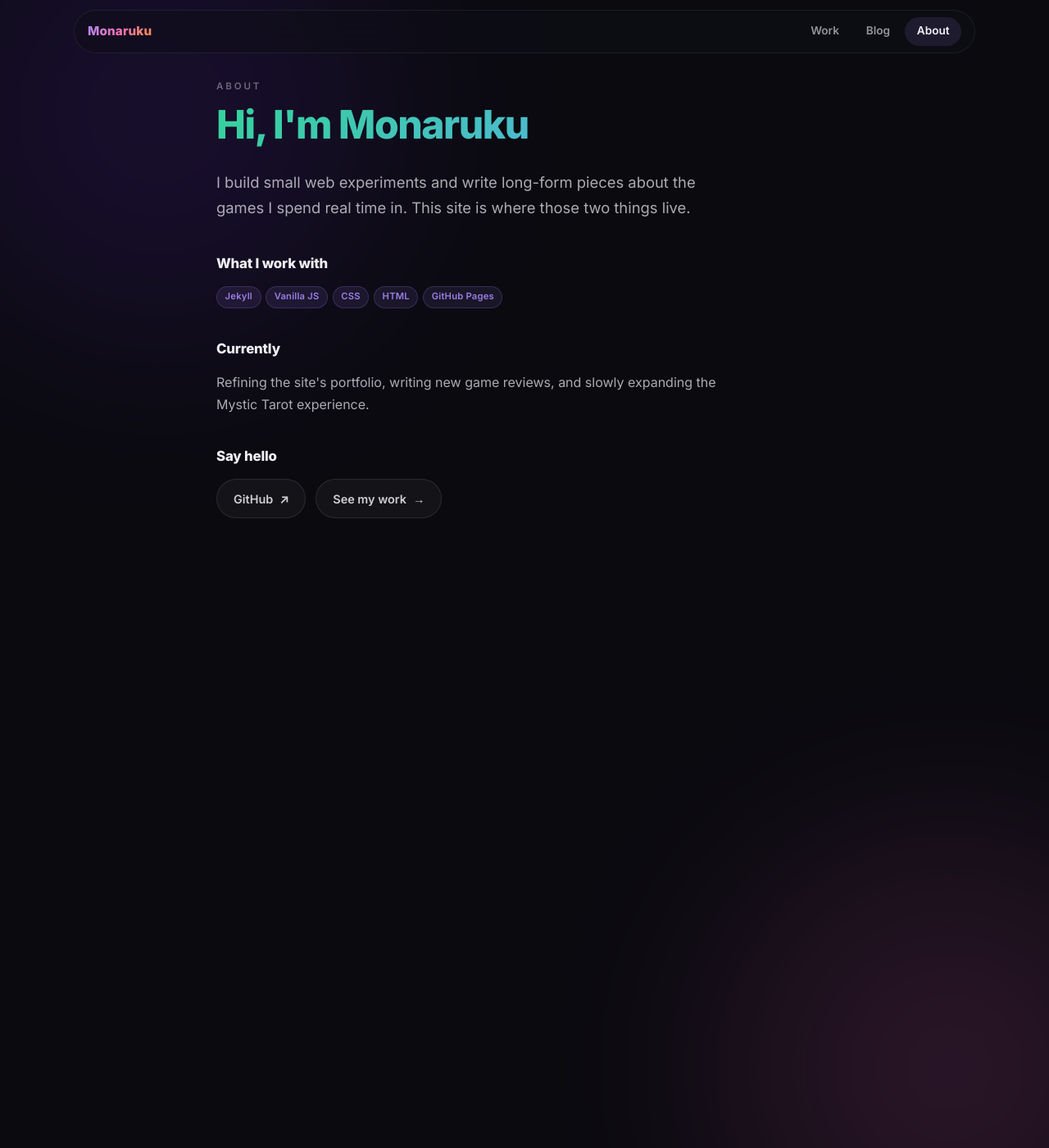
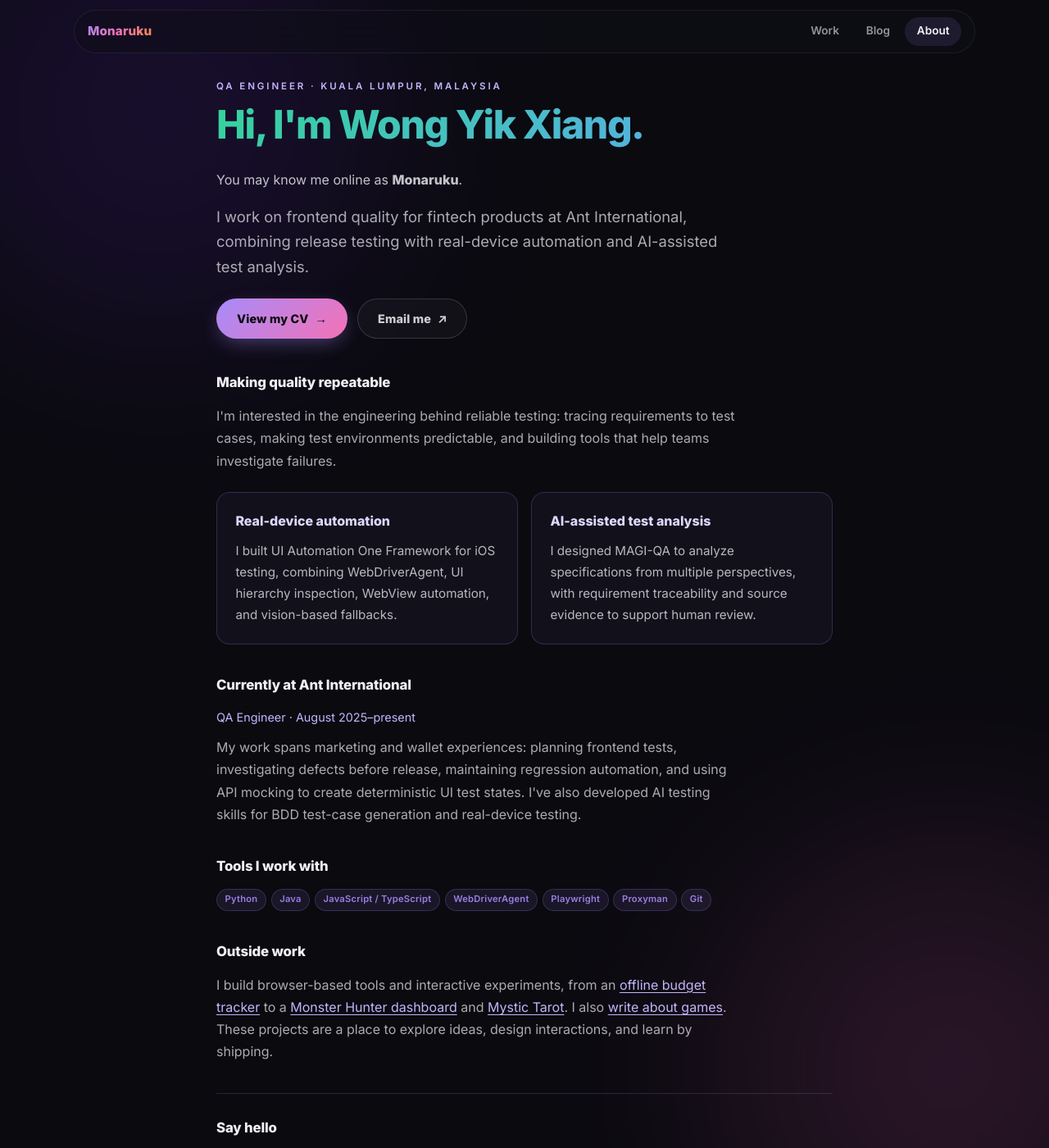
Before and after one commit to Monaruku/Monaruku.github.io, a Jekyll site: the page built from about/index.html, in a window 1280 px wide and 1400 px high. Shown: the whole window at 82% size. Built offline with Jekyll 4.4.1, drawn with Linux system fonts in a browser that asks for light colours; some of the changed text lies outside the part shown.

Commit message:
Update QA profile and CV; fix project filters and source links

```diff
--- a/about/index.html
+++ b/about/index.html
@@ -4,42 +4,65 @@ title: About Me
 permalink: /about/
 ---
 
-<div class="page about-page">
+<main class="page about-page">
   <header class="about-header">
-    <p class="section-eyebrow">About</p>
-    <h1 class="page-title gradient-about">Hi, I'm Monaruku</h1>
-    <p class="about-lede">I build small web experiments and write long-form pieces about the games I spend real time in. This site is where those two things live.</p>
+    <p class="section-eyebrow about-eyebrow">QA engineer · Kuala Lumpur, Malaysia</p>
+    <h1 class="page-title gradient-about">Hi, I'm Wong Yik Xiang.</h1>
+    <p class="about-alias">You may know me online as <strong>Monaruku</strong>.</p>
+    <p class="about-lede">I work on frontend quality for fintech products at Ant International, combining release testing with real-device automation and AI-assisted test analysis.</p>
+    <div class="hero-actions about-actions">
+      <a href="{{ '/resume/' | relative_url }}" class="btn btn-primary">View my CV <span aria-hidden="true">→</span></a>
+      <a href="mailto:yikxiangwong@gmail.com" class="btn btn-ghost">Email me <span aria-hidden="true">↗</span></a>
+    </div>
   </header>
 
   <div class="about-body">
-    <section class="about-block">
-      <h2 class="about-block-title">What I work with</h2>
-      <div class="stack-chips">
-        <span class="stack-chip">Jekyll</span>
-        <span class="stack-chip">Vanilla JS</span>
-        <span class="stack-chip">CSS</span>
-        <span class="stack-chip">HTML</span>
-        <span class="stack-chip">GitHub Pages</span>
+    <section class="about-block" aria-labelledby="about-approach">
+      <h2 class="about-block-title" id="about-approach">Making quality repeatable</h2>
+      <p class="about-paragraph">I'm interested in the engineering behind reliable testing: tracing requirements to test cases, making test environments predictable, and building tools that help teams investigate failures.</p>
+      <div class="about-focus-grid">
+        <article class="about-focus">
+          <h3>Real-device automation</h3>
+          <p>I built UI Automation One Framework for iOS testing, combining WebDriverAgent, UI hierarchy inspection, WebView automation, and vision-based fallbacks.</p>
+        </article>
+        <article class="about-focus">
+          <h3>AI-assisted test analysis</h3>
+          <p>I designed MAGI-QA to analyze specifications from multiple perspectives, with requirement traceability and source evidence to support human review.</p>
+        </article>
       </div>
     </section>
 
-    <section class="about-block">
-      <h2 class="about-block-title">Currently</h2>
-      <p class="about-paragraph">Refining the site's portfolio, writing new game reviews, and slowly expanding the Mystic Tarot experience.</p>
+    <section class="about-block" aria-labelledby="about-experience">
+      <h2 class="about-block-title" id="about-experience">Currently at Ant International</h2>
+      <p class="about-period">QA Engineer · <time datetime="2025-08">August 2025</time>–present</p>
+      <p class="about-paragraph">My work spans marketing and wallet experiences: planning frontend tests, investigating defects before release, maintaining regression automation, and using API mocking to create deterministic UI test states. I've also developed AI testing skills for BDD test-case generation and real-device testing.</p>
     </section>
 
-    <section class="about-block">
-      <h2 class="about-block-title">Say hello</h2>
+    <section class="about-block" aria-labelledby="about-tools">
+      <h2 class="about-block-title" id="about-tools">Tools I work with</h2>
+      <div class="stack-chips">
+        <span class="stack-chip">Python</span>
+        <span class="stack-chip">Java</span>
+        <span class="stack-chip">JavaScript / TypeScript</span>
+        <span class="stack-chip">WebDriverAgent</span>
+        <span class="stack-chip">Playwright</span>
+        <span class="stack-chip">Proxyman</span>
+        <span class="stack-chip">Git</span>
+      </div>
+    </section>
+
+    <section class="about-block" aria-labelledby="about-outside">
+      <h2 class="about-block-title" id="about-outside">Outside work</h2>
+      <p class="about-paragraph">I build browser-based tools and interactive experiments, from an <a href="{{ '/work/budget-tracker/' | relative_url }}">offline budget tracker</a> to a <a href="{{ '/work/mhw-stat-tracker/' | relative_url }}">Monster Hunter dashboard</a> and <a href="{{ '/work/tarot/' | relative_url }}">Mystic Tarot</a>. I also <a href="{{ '/blog/' | relative_url }}">write about games</a>. These projects are a place to explore ideas, design interactions, and learn by shipping.</p>
+    </section>
+
+    <section class="about-block about-contact" aria-labelledby="about-contact">
+      <h2 class="about-block-title" id="about-contact">Say hello</h2>
+      <p class="about-paragraph">For QA engineering opportunities or a conversation about testing and automation, reach me at <a href="mailto:yikxiangwong@gmail.com">yikxiangwong@gmail.com</a>.</p>
       <div class="contact-strip">
-        <a class="contact-pill" href="https://github.com/monaruku" rel="noopener">
-          <span>GitHub</span>
-          <span aria-hidden="true">↗</span>
-        </a>
-        <a class="contact-pill" href="{{ '/work/' | relative_url }}">
-          <span>See my work</span>
-          <span aria-hidden="true">→</span>
-        </a>
+        <a class="contact-pill" href="https://github.com/monaruku" rel="noopener"><span>GitHub</span><span aria-hidden="true">↗</span></a>
+        <a class="contact-pill" href="{{ '/work/' | relative_url }}"><span>Explore my projects</span><span aria-hidden="true">→</span></a>
       </div>
     </section>
   </div>
-</div>
+</main>
--- a/assets/css/style.css
+++ b/assets/css/style.css
@@ -1220,6 +1220,24 @@ body::after {
   max-width: 640px;
 }
 
+
+.about-eyebrow { color: #c4b5fd; }
+.about-alias { margin-top: 0.85rem; color: rgba(240,240,245,0.8); line-height: 1.6; }
+.about-actions { justify-content: flex-start; margin-top: 1.5rem; }
+.about-focus-grid { display: grid; grid-template-columns: repeat(2, minmax(0, 1fr)); gap: 1rem; margin-top: 1.5rem; }
+.about-focus { padding: 1.4rem; border: 1px solid rgba(167,139,250,0.22); border-radius: 16px; background: rgba(167,139,250,0.05); }
+.about-focus h3 { font-size: 1rem; color: #ddd6fe; margin-bottom: 0.65rem; }
+.about-focus p { color: rgba(240,240,245,0.75); font-size: 0.95rem; line-height: 1.7; }
+.about-period { color: #c4b5fd; font-size: 0.9rem; margin-bottom: 0.75rem; }
+.about-paragraph a { color: #c4b5fd; text-decoration: underline; text-underline-offset: 0.2em; overflow-wrap: anywhere; }
+.about-paragraph a:hover { color: #e9d5ff; }
+.about-contact { padding-top: 1.75rem; border-top: 1px solid rgba(167,139,250,0.2); }
+.about-contact .contact-strip { margin-top: 1.1rem; }
+@media (max-width: 600px) {
+  .about-focus-grid { grid-template-columns: 1fr; }
+  .about-focus { padding: 1.2rem; }
+}
+
 /* ──────────────────────────────────────────
    Sub-page decoration dimming
    ────────────────────────────────────────── */
```
Also changed, not shown: _projects/mhw-stat-tracker.md (+2 -2 lines), _projects/tarot.md (+3 -3 lines), resume/index.html (added, +210 -0 lines), work/index.html (+11 -4 lines).
